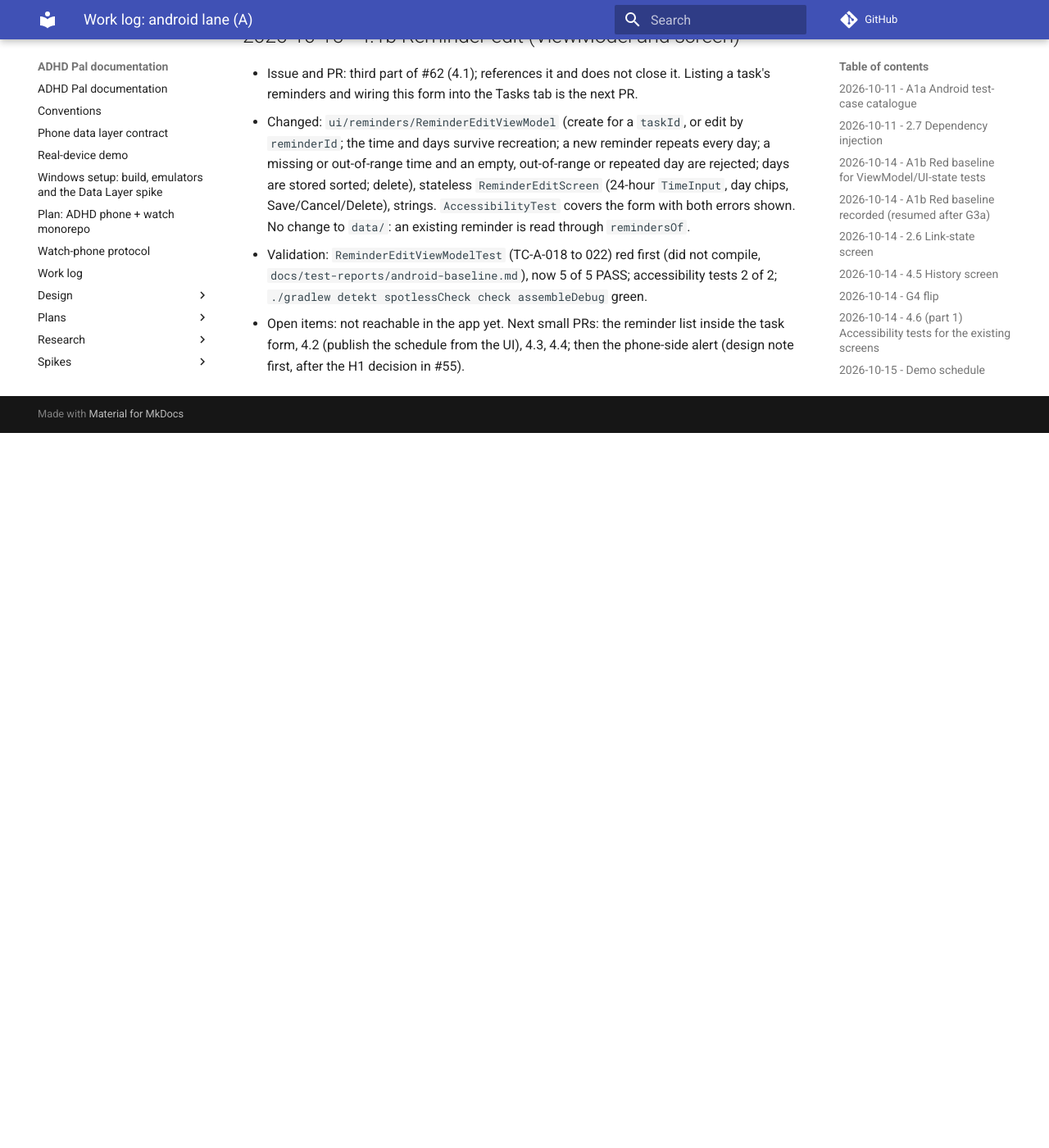
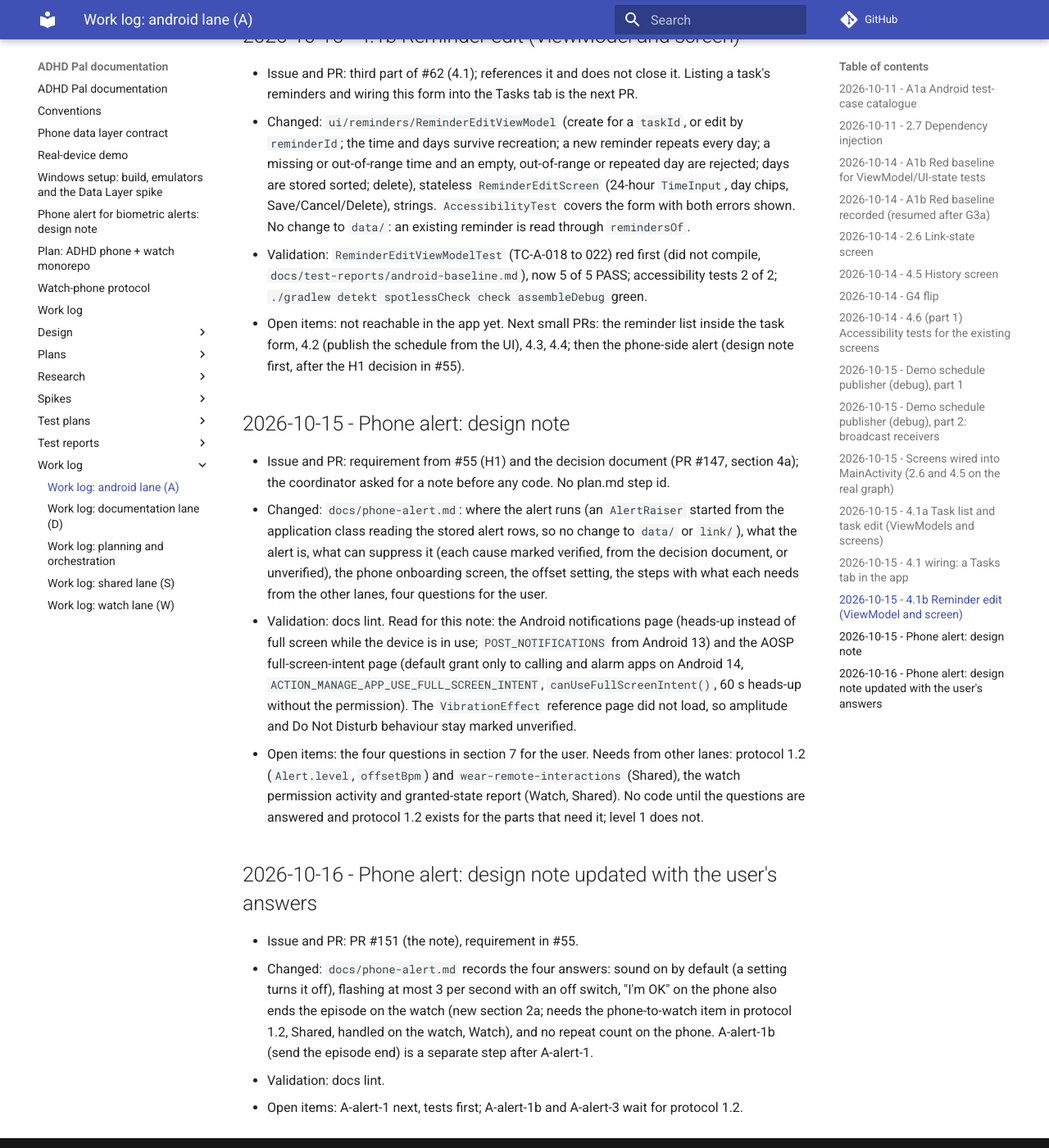
Before and after one commit to shlomoa/my-adhd-pal, an MkDocs documentation site: the page built from docs/work-log/android.md, in a window 1280 px wide and 1400 px high, scrolled down 6434 px. Shown: the whole window at 82% size. Built offline with MkDocs 1.6.1 and Material for MkDocs 9.7.7, drawn with Linux system fonts in a browser that asks for light colours; comment, search, counter and statistics services are not loaded; before the commit the page ends 6962 px from its top, so only the background shows below that.

Commit message:
Phone alert: design note (docs only) (#151)
* Phone alert: design note (docs/phone-alert.md)

Co-Authored-By: Claude Sonnet 5.5 <noreply@anthropic.com>
Claude-Session: https://claude.ai/code/session_017a7VpsjrqAVv8pUrt5MJX9

* Link docs/phone-alert.md from docs/index.md; merge main

Co-Authored-By: Claude Sonnet 5.5 <noreply@anthropic.com>
Claude-Session: https://claude.ai/code/session_017a7VpsjrqAVv8pUrt5MJX9

---------

Co-authored-by: Claude <noreply@anthropic.com>

```diff
--- /dev/null
+++ b/docs/phone-alert.md
@@ -0,0 +1,97 @@
+# Phone alert for biometric alerts: design note
+
+Design for the Android lane's part of the biometric decisions
+([issue #55](https://github.com/shlomoa/my-adhd-pal/issues/55), decision document
+[PR #147](https://github.com/shlomoa/my-adhd-pal/pull/147), section 4a): when the watch sends `/alert/<id>`, the **phone**
+also vibrates hard and shows a full-screen alert, and the phone asks for the watch's heart-rate permission and holds the
+offset setting. This note is written before any code. Status words: **Verified** (an official page read for this note),
+**From the decision document** (its sources, not re-read), **Unverified** (general knowledge or untested; must be checked on
+the Galaxy A55 5G before anyone relies on it).
+
+## 1. Where it runs
+
+- The watch's alert arrives like any other item: `PhoneLinkListenerService` wakes the process (even with the app closed),
+  and the existing event processing stores it as a history row. **Nothing under `data/` or `link/` changes.**
+- A singleton `AlertRaiser` is started from `MyAdhdPalApp.onCreate`. It collects `HistoryRepository.history(ALERT)` and
+  raises an alert for every row it has not raised yet. Because it reads the stored rows, an alert stored just before the
+  process died is still raised at the next start, and an alert delivered late (items queue while the watch is away)
+  is shown with its original time.
+- "Not raised yet" is a watermark (the `at` and id of the last raised alert) in the Android lane's own small DataStore file,
+  outside `data/`. A history row is never edited.
+- One alert at a time: a new one replaces the one showing (same notification id).
+
+## 2. What the alert is
+
+| Part | Design | Status |
+|---|---|---|
+| Notification | Own channel `alerts`, importance high, category alarm, with a full-screen intent to `AlertActivity` | Channel and category: standard API. Whether category alarm lets it through Do Not Disturb: **Unverified** |
+| Full screen | `AlertActivity` with show-when-locked and turn-screen-on, a large word and number ("Heart rate 138"), one big button "I'm OK" that stops the vibration and sound on the phone and ends the episode on the watch (section 2a) | Mechanism **Verified**: see section 3 |
+| Vibration | Waveform at amplitude 255 when `Vibrator.hasAmplitudeControl()`, else on/off timing; alarm usage attributes. Level 1: about 15 s with short pauses. Level 2: about 30 s, no pause over 0.3 s | Amplitude range and `hasAmplitudeControl`: general API knowledge, **Unverified** here (the reference page did not load). Numbers are from the decision document |
+| Flashing | The screen alternates two high-contrast colours **at most 3 times per second** (the usual photosensitivity limit); a setting turns flashing off | **Decided (user, 2026-10-15)**; the limit itself is standard accessibility guidance, **Unverified** here |
+| Sound | **On by default**; a setting turns it off. Played with alarm audio attributes at the alarm volume | **Decided (user, 2026-10-15)** |
+| Level | `Alert.level` (1 or 2) once protocol 1.2 has it; until then every alert is level 1. The phone only reacts to what arrives: **no repeat count and no timer on the phone** | Protocol change owed by the Shared lane; **Decided (user, 2026-10-15)** |
+
+## 2a. "I'm OK" ends the episode on the watch too (decided)
+
+**Decided (user, 2026-10-15):** tapping "I'm OK" on the phone also ends the episode on the watch. That needs a new item from
+the phone to the watch (protocol 1.2, Shared lane: it names the alert it answers, so it is idempotent by id like the
+others; the watch handling is the Watch lane's). The phone side:
+
+- "I'm OK" stops the phone's vibration and sound at once, whatever the link does, and marks that alert as handled in the
+  watermark so it is not raised again.
+- It then hands the item to the data source (a new `WatchLinkDataSource` method, `data/`, Shared lane). If the watch is away
+  the item is held by the Data Layer and delivered on reconnect; the screen says "sent" only when the data source accepted it.
+- Until protocol 1.2 exists the button does the first point only, and the work log says so.
+
+The pure part (level to vibration timings and amplitudes, the colour schedule, the text) is a plain Kotlin function and
+unit-tested. Android calls are a thin layer.
+
+## 3. What can suppress it
+
+| Cause | Effect | Status |
+|---|---|---|
+| Notification permission refused (Android 13 and later) | No notification at all, so no full-screen alert | **Verified**: `POST_NOTIFICATIONS` is a runtime permission from Android 13 ([notifications guide](https://developer.android.com/develop/ui/views/notifications/time-sensitive)) |
+| Full-screen-intent permission missing | The alert shows as a heads-up notification for 60 s instead of taking the screen | **Verified** ([AOSP](https://source.android.com/docs/core/permissions/fsi-limits)): on Android 14 the permission is granted by default only to apps with calling or alarm functionality, Google Play revokes it for others, and the user grants it with `ACTION_MANAGE_APP_USE_FULL_SCREEN_INTENT` (check with `NotificationManager.canUseFullScreenIntent()`) |
+| Phone in active use | Heads-up notification instead of the full screen | **Verified** (same notifications guide): "the system UI displays a heads-up notification instead while the user actively uses the device" |
+| Do Not Disturb, silent or vibrate mode, Samsung modes | May silence sound or vibration; alarms may pass | **From the decision document** (Samsung's pages): alarms pass DND and Bedtime mode. Whether this alert counts as an alarm: **Unverified**. Ordinary apps cannot force vibration past the interruption policy |
+| Notification channel turned off by the user in Settings | No alert | Standard behaviour; the onboarding checks it |
+| Battery restrictions on the app | The process may not wake in time | The hardware spike (G-DEC) passed with default settings; **Unverified** for a long idle period |
+| Watch away from the phone | Alert arrives late | By design; shown with its original time |
+
+The onboarding (section 4) checks what it can (notification permission, channel, full-screen-intent permission) and says
+plainly what it cannot (DND, silent mode). The manual test on the devices tries each of them once and records the result.
+
+## 4. Onboarding screen on the phone
+
+1. **Notifications**: request `POST_NOTIFICATIONS`.
+2. **Full-screen alerts**: if `canUseFullScreenIntent()` is false, a button opens `ACTION_MANAGE_APP_USE_FULL_SCREEN_INTENT`.
+3. **Heart rate on the watch**: a button calls `RemoteActivityHelper.startRemoteActivity` with `adhdpal://permission/heart-rate`
+   (the intent needs the view action, a data URI and the browsable category; unavailable while the devices are not connected;
+   **From the decision document**). The permission prompt appears **on the watch** and is answered there. The phone shows the
+   result when the watch reports it.
+4. Each step shows done, not done, or "needs the watch nearby".
+
+## 5. The offset setting
+
+The offset (20 to 50 bpm, default 30) is a field on the settings screen (step 4.3) once protocol 1.2 carries it and
+`SettingsRepository` validates it. Step 4.3 is built first without it; adding the field is a small follow-up. The screen also
+shows the resulting threshold once the watch reports its baseline.
+
+## 6. Steps, in order, each a small pull request with tests first
+
+| Step | Work | Needs from others |
+|---|---|---|
+| A-alert-1 | Pure alert plan (level to vibration, sound and colours), `AlertRaiser` and the watermark, channel, `AlertActivity`; "I'm OK" stops the phone's own alert; tests with the in-memory history and a fake notifier; manual on the A55 | Nothing for level 1. `Alert.level`: Shared lane (protocol 1.2) |
+| A-alert-1b | "I'm OK" also sends the episode-end item to the watch | The item and the `WatchLinkDataSource` method: Shared lane (protocol 1.2); handling on the watch: Watch lane |
+| A-alert-2 | Onboarding screen (sections 4.1 and 4.2 first, then 4.3) | `androidx.wear:wear-remote-interactions` in `phone/build.gradle.kts` (Shared lane); the watch's permission activity with the `adhdpal://permission/heart-rate` filter and a granted-state report (Watch and Shared lanes) |
+| A-alert-3 | Offset field on the settings screen | `offsetBpm` in the schedule and settings (Shared lane, protocol 1.2) |
+| 7.x | Play declaration for the full-screen intent | Part of the release checklist |
+
+## 7. Questions for the user: answered 2026-10-15
+
+1. Phone alert sound: **on by default**, a setting turns it off (changed from the proposal).
+2. Flashing: at most 3 per second, with an off switch: **yes**.
+3. "I'm OK" on the phone also ends the episode on the watch: **yes** (section 2a; protocol 1.2, Shared lane; handling on the
+   watch, Watch lane).
+4. The cap of 6 level-2 repeats: **the phone only reacts to what arrives**, with no repeat count on the phone. The cap, if it
+   stays, is the watch's.
--- a/docs/work-log/android.md
+++ b/docs/work-log/android.md
@@ -103,3 +103,17 @@ Entries for this lane only. Format and index: [`../work-log.md`](../work-log.md)
 - Changed: `ui/reminders/ReminderEditViewModel` (create for a `taskId`, or edit by `reminderId`; the time and days survive recreation; a new reminder repeats every day; a missing or out-of-range time and an empty, out-of-range or repeated day are rejected; days are stored sorted; delete), stateless `ReminderEditScreen` (24-hour `TimeInput`, day chips, Save/Cancel/Delete), strings. `AccessibilityTest` covers the form with both errors shown. No change to `data/`: an existing reminder is read through `remindersOf`.
 - Validation: `ReminderEditViewModelTest` (TC-A-018 to 022) red first (did not compile, `docs/test-reports/android-baseline.md`), now 5 of 5 PASS; accessibility tests 2 of 2; `./gradlew detekt spotlessCheck check assembleDebug` green.
 - Open items: not reachable in the app yet. Next small PRs: the reminder list inside the task form, 4.2 (publish the schedule from the UI), 4.3, 4.4; then the phone-side alert (design note first, after the H1 decision in #55).
+
+## 2026-10-15 - Phone alert: design note
+
+- Issue and PR: requirement from #55 (H1) and the decision document (PR #147, section 4a); the coordinator asked for a note before any code. No plan.md step id.
+- Changed: `docs/phone-alert.md`: where the alert runs (an `AlertRaiser` started from the application class reading the stored alert rows, so no change to `data/` or `link/`), what the alert is, what can suppress it (each cause marked verified, from the decision document, or unverified), the phone onboarding screen, the offset setting, the steps with what each needs from the other lanes, four questions for the user.
+- Validation: docs lint. Read for this note: the Android notifications page (heads-up instead of full screen while the device is in use; `POST_NOTIFICATIONS` from Android 13) and the AOSP full-screen-intent page (default grant only to calling and alarm apps on Android 14, `ACTION_MANAGE_APP_USE_FULL_SCREEN_INTENT`, `canUseFullScreenIntent()`, 60 s heads-up without the permission). The `VibrationEffect` reference page did not load, so amplitude and Do Not Disturb behaviour stay marked unverified.
+- Open items: the four questions in section 7 for the user. Needs from other lanes: protocol 1.2 (`Alert.level`, `offsetBpm`) and `wear-remote-interactions` (Shared), the watch permission activity and granted-state report (Watch, Shared). No code until the questions are answered and protocol 1.2 exists for the parts that need it; level 1 does not.
+
+## 2026-10-16 - Phone alert: design note updated with the user's answers
+
+- Issue and PR: PR #151 (the note), requirement in #55.
+- Changed: `docs/phone-alert.md` records the four answers: sound on by default (a setting turns it off), flashing at most 3 per second with an off switch, "I'm OK" on the phone also ends the episode on the watch (new section 2a; needs the phone-to-watch item in protocol 1.2, Shared, handled on the watch, Watch), and no repeat count on the phone. A-alert-1b (send the episode end) is a separate step after A-alert-1.
+- Validation: docs lint.
+- Open items: A-alert-1 next, tests first; A-alert-1b and A-alert-3 wait for protocol 1.2.
```
Also changed, not shown: docs/index.md (+2 -0 lines).
